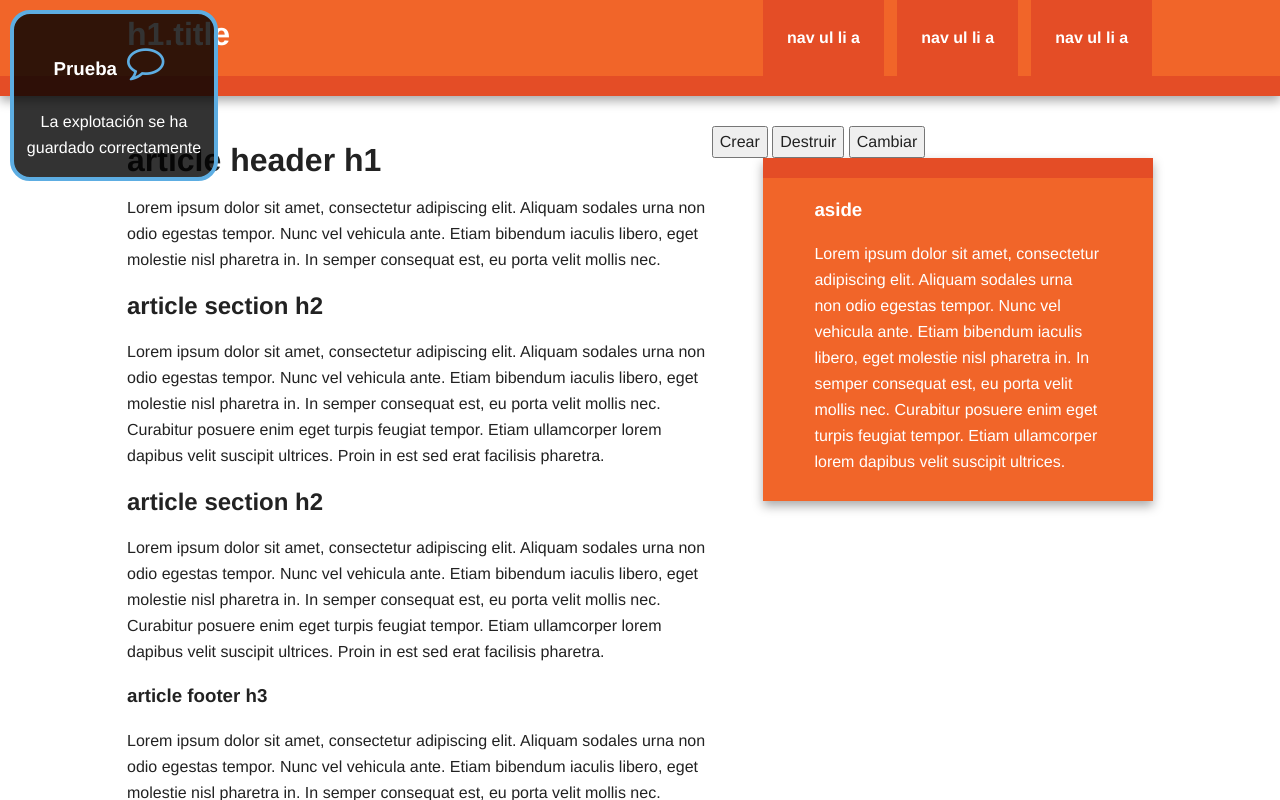
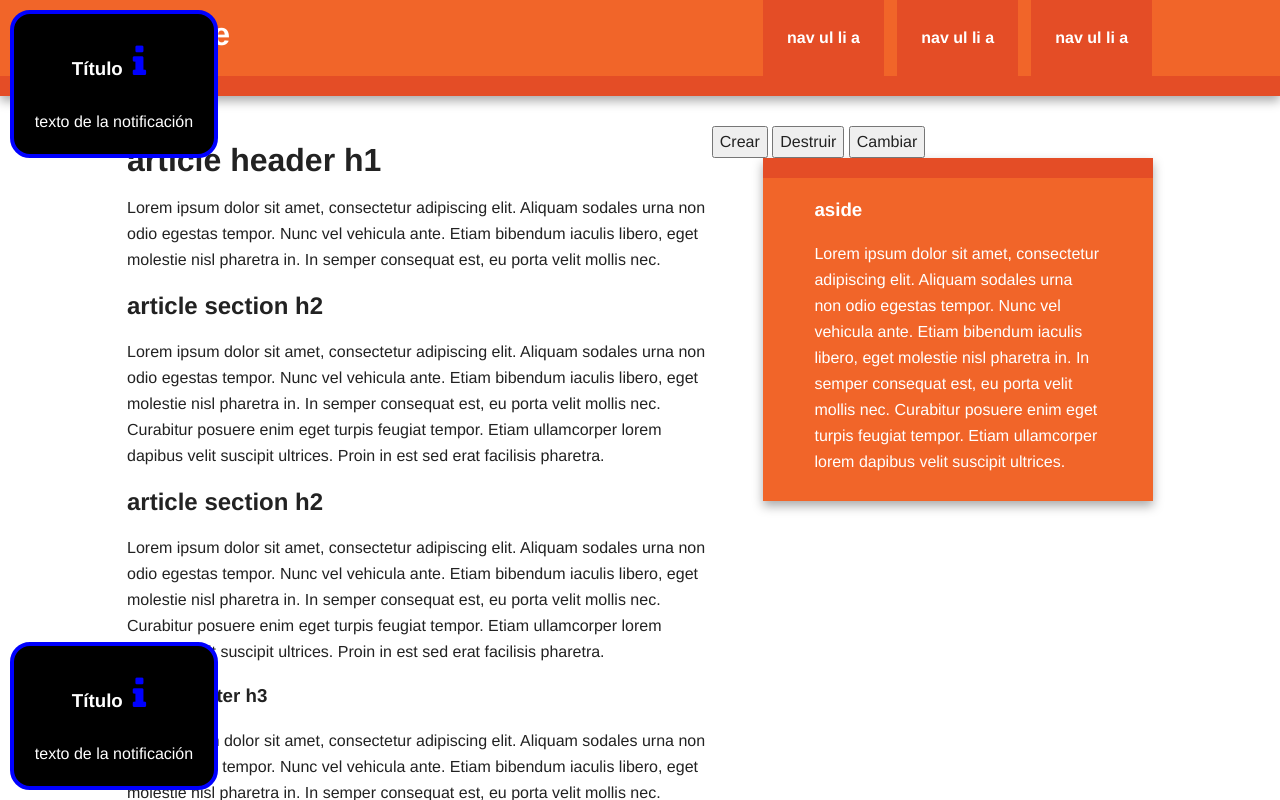
Before and after one commit to AlvaroDDG86/UpNotifications, a plain HTML site: page index.html in a window 1280 px wide. Both pictures are taken after a click on the button "Crear". Shown: the top 800 px of the page. Drawn offline with Linux system fonts and the light colour scheme.

Commit message:
Los parámetros de entrada se sustituyen por un objeto anónimo

```diff
--- a/css/upnotification.css
+++ b/css/upnotification.css
@@ -55,7 +55,39 @@
     }
   }
 
-.up-notification{
+@keyframes bounceOutDown {
+    20% {
+      transform: translate3d(0, 10px, 0);
+    }
+
+    40%, 45% {
+      opacity: 1;
+      transform: translate3d(0, -20px, 0);
+    }
+
+    to {
+      opacity: 0;
+      transform: translate3d(0, 2000px, 0);
+    }
+  }
+
+@keyframes bounceOutUp {
+    20% {
+      transform: translate3d(0, -10px, 0);
+    }
+
+    40%, 45% {
+      opacity: 1;
+      transform: translate3d(0, 20px, 0);
+    }
+
+    to {
+      opacity: 0;
+      transform: translate3d(0, -2000px, 0);
+    }
+  }
+
+  .up-notification{
     width:200px;
     min-height: 140px;
     position: fixed;
@@ -64,9 +96,7 @@
     animation-fill-mode: both;
     border-radius: 20px;
     cursor: pointer;
-    color:white;
     z-index: 10000;
-    background-color: rgba(0,0,0, 0.8);
 }
 .bounceInRight{
     animation-name: bounceInRight;
@@ -74,6 +104,14 @@
 
 .bounceInLeft{
     animation-name: bounceInLeft;
+}
+
+.bounceOutDown {
+    animation-name: bounceOutDown;
+}
+
+.bounceOutUp {
+    animation-name: bounceOutUp;
 }
 
 .posTopRigth{
@@ -98,43 +136,7 @@
 }
 .up-notification.p{
     padding: 10px;
-    font-style: italic;
 }
 .fa {
     padding: 10px !important;
 }
-.faColor-success{
-    color:#48C9B0;
-}
-.faColor-danger{
-    color:#EC7063;
-}
-.faColor-info{
-    color:#5DADE2;
-}
-.upTipo-success{
-    border: solid 4px #48C9B0;
-}
-.upTipo-danger{
-    border: solid 4px #EC7063;
-}
-.upTipo-info{
-    border: solid 4px #5DADE2;
-}
-
-
-
-
-
-
-
-/* .up-success{
-    background-color: rgba(100, 185, 77, 0.8);
-
-}
-.up-danger{
-    background-color: rgba(190, 57, 57, 0.8);
-}
-.up-info{
-    background-color: rgba(39, 39, 199, 0.8);
-} */
--- a/js/main.js
+++ b/js/main.js
@@ -1,22 +1,26 @@
 
-var notification = new UpNotification(
-    1,
-    'info',
-    "fa-comment-o",
-    "Prueba",
-    "La explotación se ha guardado correctamente");
+var notification = new UpNotification({
+    time:3000
+});
+var notification2 = new UpNotification({
+    time:3000,
+    posicion: 3
+});
 $(function(){
     $("#btnCrear").click(function(){
         notification.create();
+        notification2.create();
     });
     $("#btnDestruir").click(function(){
         notification.remove();
     });
     $("#btnCambiar").click(function(){
-        notification.setTipo("danger");
         notification.setTitulo("twitter");
         notification.setMensaje("otro mensaje diferente");
         notification.setIcono("fa-twitter");
-        notification.setPosicion(4);
+        notification.setPosicion(2);
+        notification.setColor('red');
+        notification.setBackground('blue');
+        notification.setColorTexto('pink');
     });
 })
--- a/js/prueba.js
+++ /dev/null
@@ -1,11 +0,0 @@
-console.log("Prueba cargada");
-
-
-var obj = new Obj({
-    nombre: 'uno',
-    param2: 2
-})
-function Obj(obj){
-    debugger;
-
-};
--- a/js/upnotification.js
+++ b/js/upnotification.js
@@ -1,9 +1,13 @@
 console.log("Cargada la libreria");
 let $body = $("body");
 
-function UpNotification(posicion, tipo, icono, titulo, mensaje, time){
+/**
+ * Crear un Up Notification
+ * @param {*} params
+ */
+function UpNotification(params){
     //Comprobar si existe la notificación, solo se permite una.
-    if ($("#notification").length === 1) return;
+    //if ($("#notification").length === 1) return;
 
 
     //Posición de la notificación
@@ -37,31 +41,7 @@ function UpNotification(posicion, tipo, icono, titulo, mensaje, time){
         }
         if(typeof $content !== 'undefined') $content.addClass(_classPosition);
     }
-    this.setPosicion(posicion);
-
-
-    //Tipo de notificación (danger, info, success)
-    let _tipoUp = "";
-    let _tipoFa = "";
-    this.setTipo = function(tipo){
-        if(typeof $content !== 'undefined'){
-            $content.removeClass(function (index, className) {
-                return (className.match (/(^|\s)upTipo-\S+/g) || []).join(' ');
-            });
-        }
-        _tipoUp = "upTipo-" + (tipo || "info");
-        if(typeof $content !== 'undefined') $content.addClass(_tipoUp);
-
-
-        if(typeof $icon !== 'undefined'){
-            $icon.removeClass(function (index, className) {
-                return (className.match (/(^|\s)faColor-\S+/g) || []).join(' ');
-            });
-        }
-        _tipoFa = "faColor-" + (tipo || "info");
-        if(typeof $icon !== 'undefined') $icon.addClass(_tipoFa);
-    }
-    this.setTipo(tipo);
+    this.setPosicion(params.posicion);
 
     //Icono mediante font-awesome y su nodo
     let _icono = "";
@@ -71,12 +51,11 @@ function UpNotification(posicion, tipo, icono, titulo, mensaje, time){
                 return (className.match (/(^|\s)fa-\S+/g) || []).join(' ');
             });
         }
-        _icono = "fa-2x "+ (icono || "");
+        _icono = "fa-2x "+ (icono || "fa-info");
         if(typeof $icon !== 'undefined') $icon.addClass(_icono);
     }
-    this.setIcono(icono);
+    this.setIcono(params.icono);
     var $icon = $("<i></i>").addClass("fa " + _icono);
-    $icon.addClass(_tipoFa);
 
     //Título de la notificación
     let $titulo = $("<h3></h3>");
@@ -86,7 +65,7 @@ function UpNotification(posicion, tipo, icono, titulo, mensaje, time){
         $titulo.text(_titulo);
         $titulo.append($icon);
     }
-    this.setTitulo(titulo);
+    this.setTitulo(params.titulo);
 
 
     //Texto de la notificación y su nodo
@@ -96,15 +75,40 @@ function UpNotification(posicion, tipo, icono, titulo, mensaje, time){
         _mensaje = mensaje || "texto de la notificación";
         $mensaje.text(_mensaje);
     }
-    this.setMensaje(mensaje);
+    this.setMensaje(params.mensaje);
 
 
     //Creración del nodo notificacion con las clases
     var $content = $("<div></div>").append($titulo, $mensaje);
     $content.addClass('up-notification');
     $content.addClass(_classPosition);
-    $content.addClass(_tipoUp);
-    $content.attr("id","notification");
+    //$content.attr("id","notification");
+
+    //Poner el color al icono y al borde
+    let _color = '';
+    this.setColor = function(color){
+        _color = color || 'blue';
+        if(typeof $icon !== 'undefined') $icon.css('color', _color);
+        if(typeof $content !== 'undefined') $content.css('border', 'solid 4px ' + _color);
+    }
+    this.setColor(params.color);
+
+    //Poner el color del fondo
+    let _background = '';
+    this.setBackground = function(background){
+        _background = background || '#000000';
+        if(typeof $content !== 'undefined') $content.css('backgroundColor', _background);
+    }
+    this.setBackground(params.background);
+
+    //Poner el color del texto
+    let _colorTexto = '';
+    this.setColorTexto = function(colorTexto){
+        _colorTexto = colorTexto || '#FFFFFF';
+        if(typeof $mensaje !== 'undefined') $mensaje.css('color', _colorTexto);
+        if(typeof $titulo !== 'undefined') $titulo.css('color', _colorTexto);
+    }
+    this.setColorTexto(params.colorTexto);
 
     //Destruir la notificación cuando recibe un click
     $content.on("click", function(){
@@ -116,10 +120,13 @@ function UpNotification(posicion, tipo, icono, titulo, mensaje, time){
     this.setTime = function(time){
         _time = time;
     }
-    this.setTime(time);
+    this.setTime(params.time);
 
     //crear la notificación con el tiempo para que desaparezca
     this.create = function(){
+        $content.removeClass(function (index, className) {
+            return (className.match (/(^|\s)bounceOut\S+/g) || []).join(' ');
+        });
         $body.append($content);
         if (typeof _time !== 'undefined'){
             setTimeout(function(){
@@ -129,6 +136,16 @@ function UpNotification(posicion, tipo, icono, titulo, mensaje, time){
     }
 
     this.remove = function(){
-        $content.remove();
+       debugger;
+        switch(_position){
+            case 1:
+            case 2:
+                $content.addClass('bounceOutUp');
+            break;
+            case 3:
+            case 4:
+                $content.addClass('bounceOutDown');
+            break;
+        }
     }
 }
```
